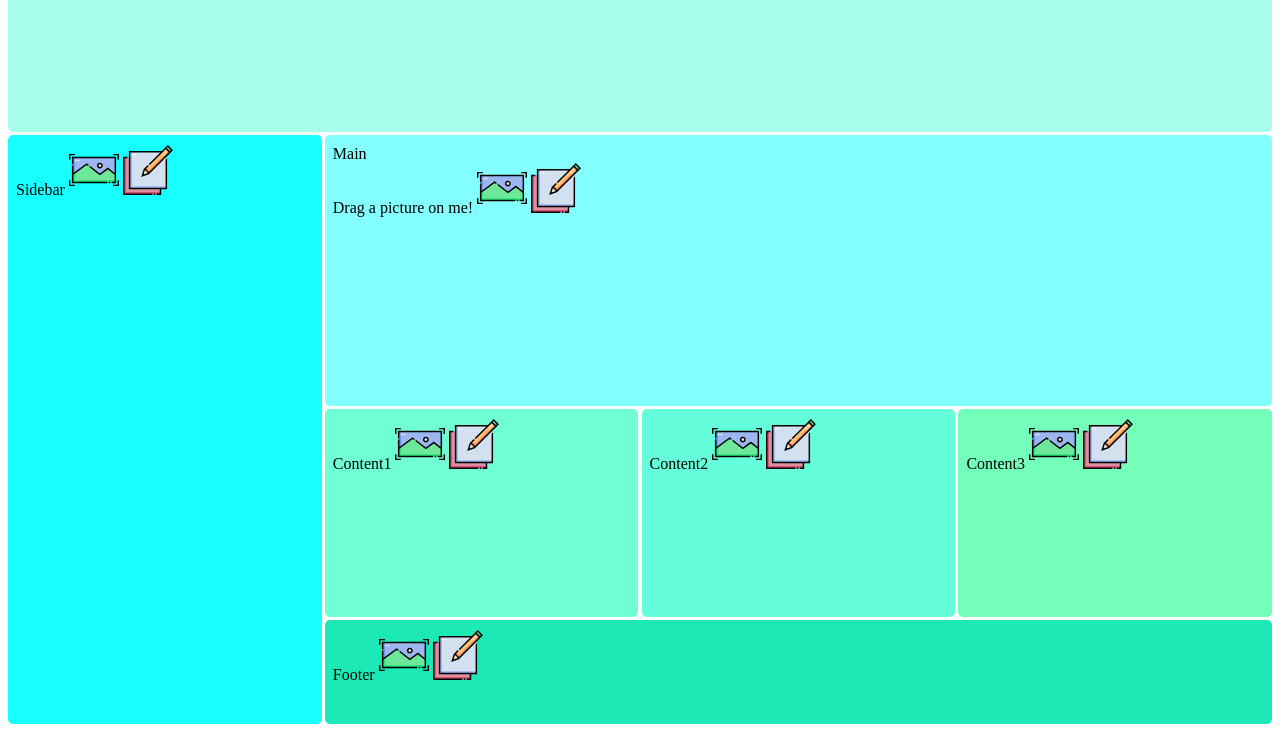
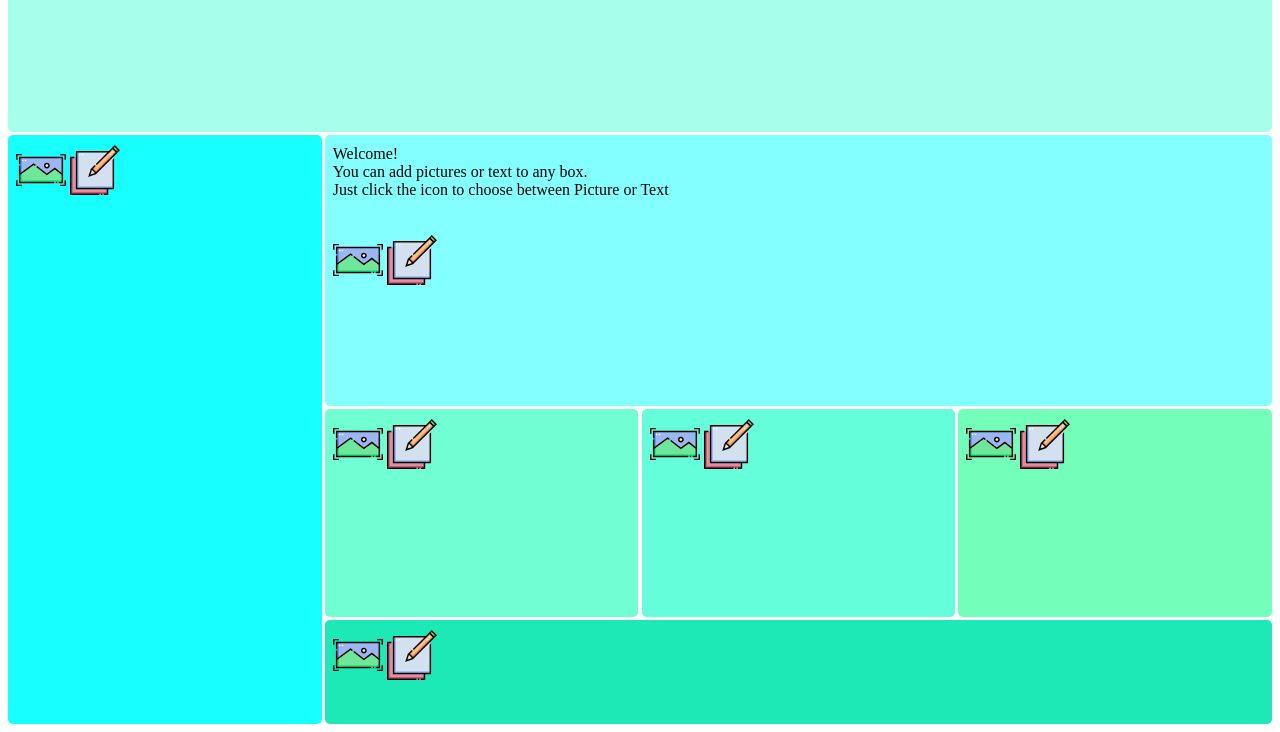
Before and after one commit to jonlowrey/sandbox-css-grid, a plain HTML site: page index.html in a window 1280 px wide. Shown: the part 84-816 px from the top of the page. Drawn offline with Linux system fonts and the light colour scheme.

Commit message:
cleanup and directions

```diff
--- a/index.html
+++ b/index.html
@@ -71,39 +71,34 @@
 <body>
     <div class="container" ondragover="dragOverHandler(event);">
         <nav ondrop="dropHandler(event);" ondragover="dragOverHandler(event);">
-            Banner
             <img src="images/pic.svg" width="50px" onclick="picClick(event);" />
             <img src="images/write.svg" width="50px" onclick="writeClick(event)"/>
         </nav>
         <main ondrop="dropHandler(event);" ondragover="dragOverHandler(event);">
-            Main</br>
-            Drag a picture on me!
+            Welcome!<br/>
+            You can add pictures or text to any box.<br/>
+            Just click the icon to choose between Picture or Text<br/><br/><br/>
             <img src="images/pic.svg" width="50px" onclick="picClick(event);" />
             <img src="images/write.svg" width="50px" onclick="writeClick(event)"/>
 
         </main>
         <div id="sidebar" ondrop="dropHandler(event);" ondragover="dragOverHandler(event);">
-            Sidebar
             <img src="images/pic.svg" width="50px" onclick="picClick(event);" />
             <img src="images/write.svg" width="50px" onclick="writeClick(event)"/>
         </div>
         <div id="content1" ondrop="dropHandler(event);" ondragover="dragOverHandler(event);">
-            Content1
             <img src="images/pic.svg" width="50px" onclick="picClick(event);" />
             <img src="images/write.svg" width="50px" onclick="writeClick(event)"/>
         </div>
         <div id="content2">
-            Content2
             <img src="images/pic.svg" width="50px" onclick="picClick(event);" />
             <img src="images/write.svg" width="50px" onclick="writeClick(event)"/>
         </div>
         <div id="content3" ondrop="dropHandler(event);" ondragover="dragOverHandler(event);">
-            Content3
             <img src="images/pic.svg" width="50px" onclick="picClick(event);" />
             <img src="images/write.svg" width="50px" onclick="writeClick(event)"/>
         </div>
         <footer ondrop="dropHandler(event);" ondragover="dragOverHandler(event);">
-            Footer
             <img src="images/pic.svg" width="50px" onclick="picClick(event);" />
             <img src="images/write.svg" width="50px" onclick="writeClick(event)"/>
         </footer>
```
